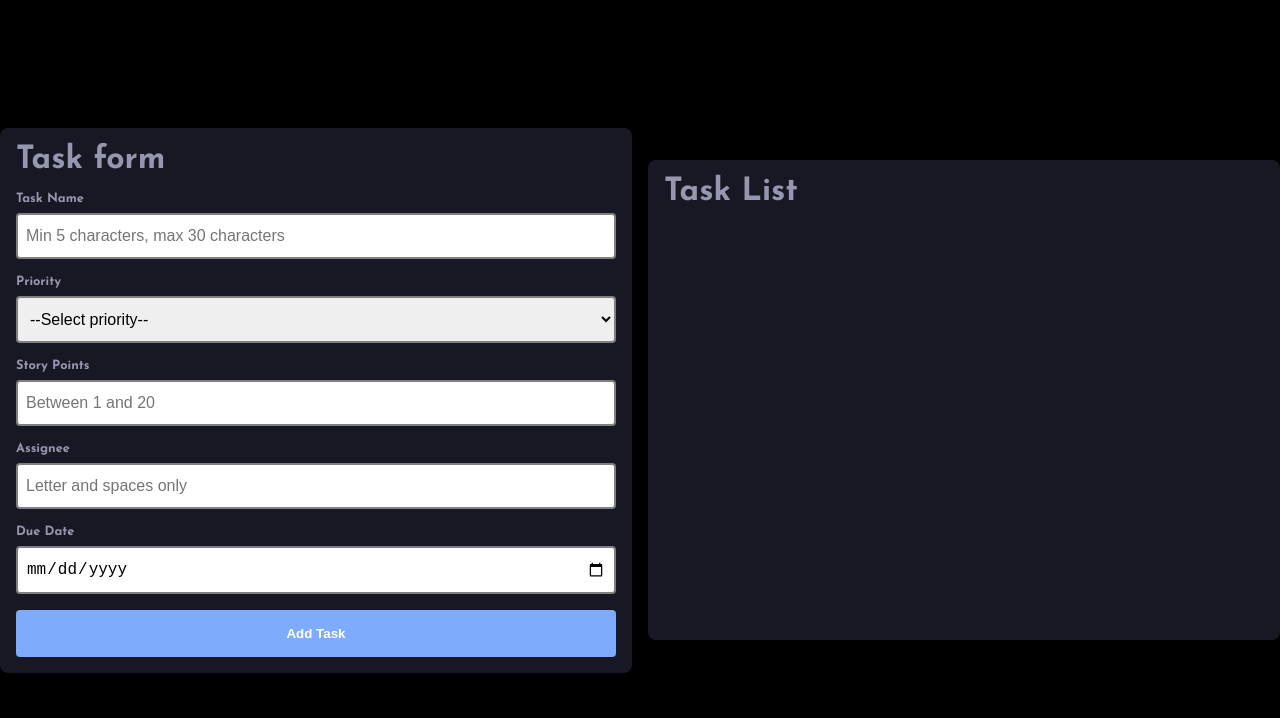
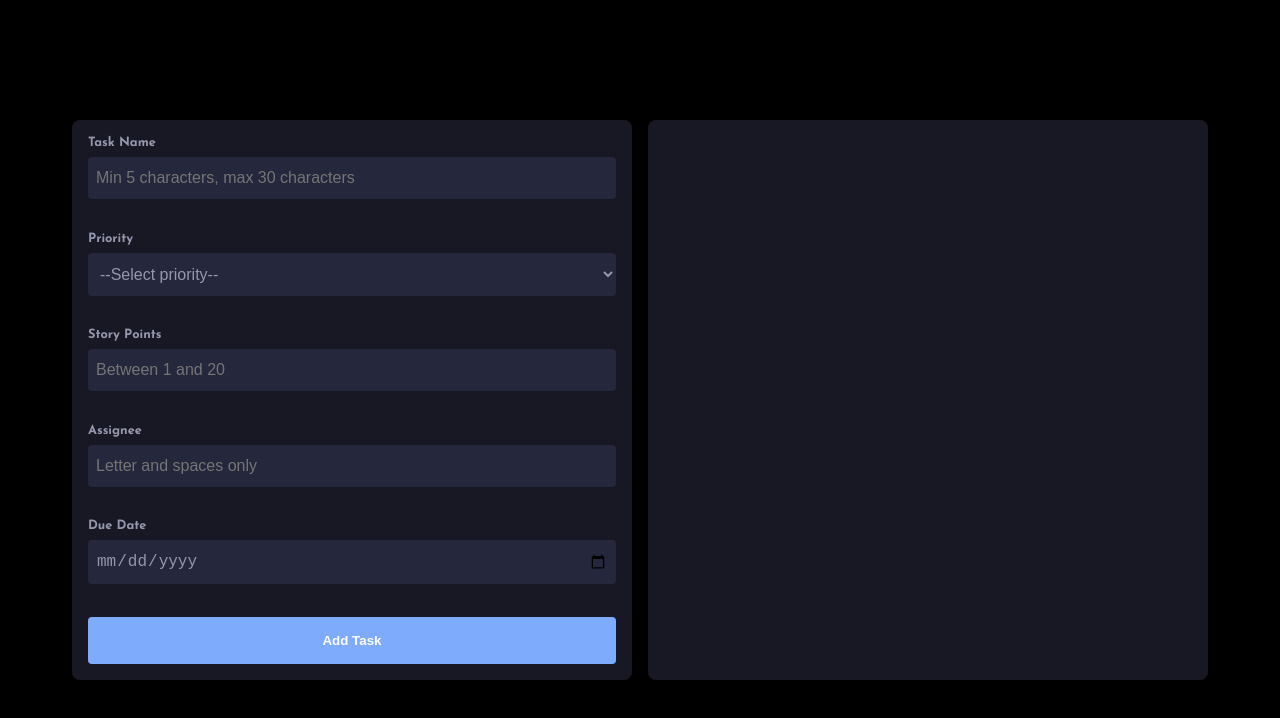
Before and after one commit to CalderonCG/Form-challenge, a React (Vite) app: page / in a window 1280 px wide. Shown: the top 718 px of the page. Built offline with nearby package versions, Linux system fonts and the light colour scheme.

Commit message:
:feat: add task toggle

```diff
--- a/src/App.tsx
+++ b/src/App.tsx
@@ -7,14 +7,19 @@ import type { ActionType, TaskType } from "./Utils/TaskTypes";
 //Types-----------------------
 type ListType = TaskType[];
 
-
 //Reducer function---------------------------
 const listReducer = (state: ListType, action: ActionType) => {
   switch (action.type) {
     case "add":
       return [...state, action.value];
+    case "toggle":
+      return state.map((task) =>
+        task.id === action.value
+          ? { ...task, completed: !task.completed }
+          : task
+      );
     default:
-      return state
+      return state;
   }
 };
 
@@ -28,9 +33,7 @@ const init = () => {
 //Component--------------------------
 function App() {
   const [list, dispatch] = useReducer(listReducer, [], init);
-  console.log(list)
-
-
+  console.log(list);
 
   //Store changes in list in local storage
   useEffect(() => {
@@ -40,7 +43,7 @@ function App() {
   return (
     <div className="app_container">
       <Form handleAdd={dispatch} />
-      <TaskList list={list}/>
+      <TaskList list={list} handleToggle={dispatch}/>
     </div>
   );
 }
--- a/src/components/Form/Form.scss
+++ b/src/components/Form/Form.scss
@@ -1,6 +1,7 @@
 @use '../../styles/variables' as v;
 .form{
-    width: 50%;
+    width: 35rem;
+    height: 35rem;
     display: grid;
     background-color: v.$BackgroundDark;
     padding: 1rem;
@@ -9,7 +10,7 @@
 
 
     &_button{
-        padding: 1rem;
+        padding: 0.5rem;
         background-color: v.$Primary;
         color: white;
         font-weight: 700;
--- a/src/components/Form/Form.tsx
+++ b/src/components/Form/Form.tsx
@@ -58,7 +58,6 @@ function Form({ handleAdd }: FormProps) {
 
   return (
     <form className="form" onSubmit={handleSubmit(onSubmit)}>
-      <h1 className="form_header">Task form</h1>
       <FormInput
         {...register("name")}
         type="text"
--- a/src/components/FormInput/FormInput.scss
+++ b/src/components/FormInput/FormInput.scss
@@ -1,27 +1,31 @@
-.input{
+@use "../../styles/variables" as v;
+.input {
   display: flex;
   flex-direction: column;
   width: 100%;
   gap: 0.5rem;
 
-    &_field{
+  &_field {
     outline: none;
     border: 0.125rem solid gray;
     border-radius: 0.25rem;
     padding: 0.75rem 0.5rem;
     font-size: 1rem;
+    color: v.$FontDark;
+    background-color: v.$CardDark;
+    border: none;
   }
 
-    &_label{
+  &_label {
     font-size: 0.8rem;
     font-weight: 700;
   }
 
-    &_error{
+  &_error {
     color: red;
   }
 }
 
-.error_input{
+.error_input {
   border: 0.125rem solid var(--error);
 }
--- a/src/components/FormSelect/FormSelect.scss
+++ b/src/components/FormSelect/FormSelect.scss
@@ -1,3 +1,4 @@
+@use '../../styles/variables' as v;
 .input{
     display: flex;
     flex-direction: column;
@@ -10,6 +11,9 @@
         border-radius: 0.25rem;
         padding: 0.75rem 0.5rem;
         font-size: 1rem;
+        color: v.$FontDark;
+        background-color: v.$CardDark;
+        border: none;
     }
 
     &_label{
--- a/src/components/TaskCard/TaskCard.scss
+++ b/src/components/TaskCard/TaskCard.scss
@@ -1,14 +1,20 @@
 @use '../../styles/variables' as v;
 .card{
     display: flex;
-    flex-direction: column;
-    justify-content: center;
+    justify-content: space-between;
+    align-items: center;
     background-color: v.$CardDark ;
     height: 5rem;
     width: 100%;
     padding: 1rem;
     gap: 0.5rem;
     border-radius: 0.5rem;
+
+    &_data{
+        display: flex;
+        flex-direction: column;
+        gap: 0.5rem;
+    }
 
     &_task{
         font-weight: 700;
@@ -19,4 +25,12 @@
         display: flex;
         gap: 1rem;
     }
+
+    &_toggle{
+        font-size: 2rem;
+    }
 }
+
+.completed{
+    text-decoration: line-through;
+}
--- a/src/components/TaskCard/TaskCard.tsx
+++ b/src/components/TaskCard/TaskCard.tsx
@@ -1,21 +1,39 @@
-import type { TaskType } from '../../Utils/TaskTypes';
-import './TaskCard.scss'
+import { IoIosRadioButtonOff, IoIosRadioButtonOn } from "react-icons/io";
+import type { ActionType, TaskType } from "../../Utils/TaskTypes";
+import "./TaskCard.scss";
+import clsx from "clsx";
 
 //Tyoes
-type CardProps={
-  task: TaskType
-}
+type CardProps = {
+  task: TaskType;
+  handleToggle: React.ActionDispatch<[action: ActionType]>;
+};
 
-function TaskCard({task}:CardProps) {
+function TaskCard({ task, handleToggle }: CardProps) {
   return (
     <div className="card">
-      <p className="card_task">{task.name}</p>
-      <div className="card_details">
-        <span className="card_details_priority">{task.priority}</span>
-        <p className="card_details_points">{task.points} pts</p>
-        <p className="card_details_name">{task.assignee}</p>
-        <p className="card_details_date">{task.date}</p>
+      <div className="card_data">
+        <p className={clsx("card_task", { completed: task.completed })}>
+          {task.name}
+        </p>
+        <div className="card_details">
+          <span className="card_details_priority">{task.priority}</span>
+          <p className="card_details_points">{task.points} pts</p>
+          <p className="card_details_name">{task.assignee}</p>
+          <p className="card_details_date">{task.date}</p>
+        </div>
       </div>
+      {task.completed ? (
+        <IoIosRadioButtonOn
+          className="card_toggle"
+          onClick={() => handleToggle({ type: "toggle", value: task.id })}
+        />
+      ) : (
+        <IoIosRadioButtonOff
+          className="card_toggle"
+          onClick={() => handleToggle({ type: "toggle", value: task.id })}
+        />
+      )}
     </div>
   );
 }
--- a/src/components/TaskList/TaskList.scss
+++ b/src/components/TaskList/TaskList.scss
@@ -1,12 +1,14 @@
 @use '../../styles/variables' as v;
 .list{
-    width: 50%;
-    height: 30rem;
-    display: grid;
+    width: 35rem;
+    height: 35rem;
+    display: flex;
+    flex-direction: column;
     background-color: v.$BackgroundDark;
     padding: 1rem;
     border-radius: 0.5rem;
     gap: 1rem;
+    overflow-y: auto;
 
 
 
--- a/src/components/TaskList/TaskList.tsx
+++ b/src/components/TaskList/TaskList.tsx
@@ -1,16 +1,16 @@
-import type { TaskType } from '../../Utils/TaskTypes'
+import type { ActionType, TaskType } from '../../Utils/TaskTypes'
 import TaskCard from '../TaskCard/TaskCard'
 import './TaskList.scss'
 
 //Types---------------------
 type ListProps = {
   list: TaskType[]
+  handleToggle: React.ActionDispatch<[action: ActionType]>
 }
-function TaskList({list}: ListProps) {
+function TaskList({list, handleToggle}: ListProps) {
   return (
     <div className='list'>
-        <h1>Task List</h1>
-        {list.map(task => <TaskCard key={task.id} task={task}/>)}
+        {list.map(task => <TaskCard key={task.id} task={task} handleToggle={handleToggle}/>)}
     </div>
   )
 }
```
Lines whose indentation alone changed are shown as unchanged.
